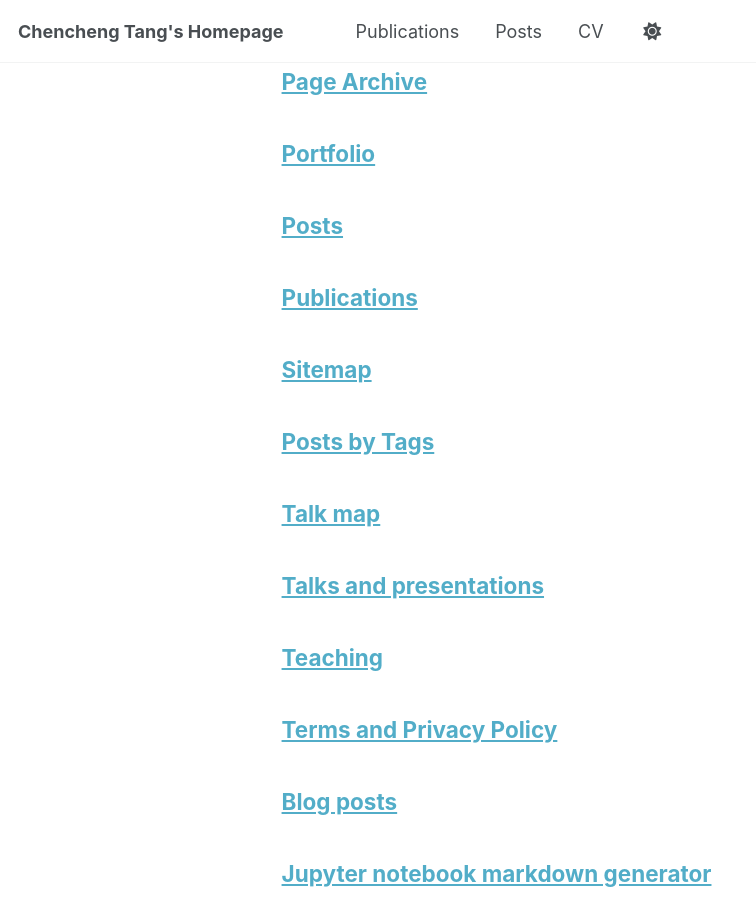
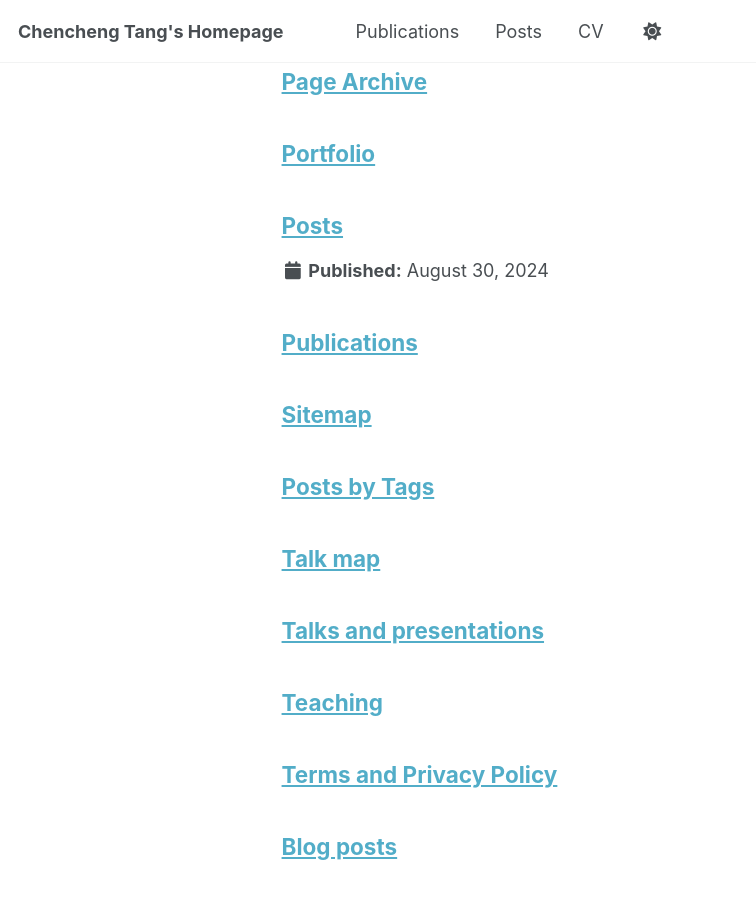
Before and after one commit to AI4Sfrontline/ai4sfrontline.github.io, a Jekyll site: the page built from _pages/page-archive.html, in a window 1280 px wide and 900 px high, scrolled down 752 px. Shown: the whole window, without its empty margins (0-756 px from the left). Built offline with Jekyll 4.4.1, drawn with Linux system fonts in a browser that asks for light colours; a script that is not in the unit is left out.

Commit message:
Update posts.md

```diff
--- a/_pages/posts.md
+++ b/_pages/posts.md
@@ -1,6 +1,7 @@
 ---
 layout: archive
 permalink: /posts/
+date: 2024-08-30
 title: "Posts"
 author_profile: true
 redirect_from:
```
